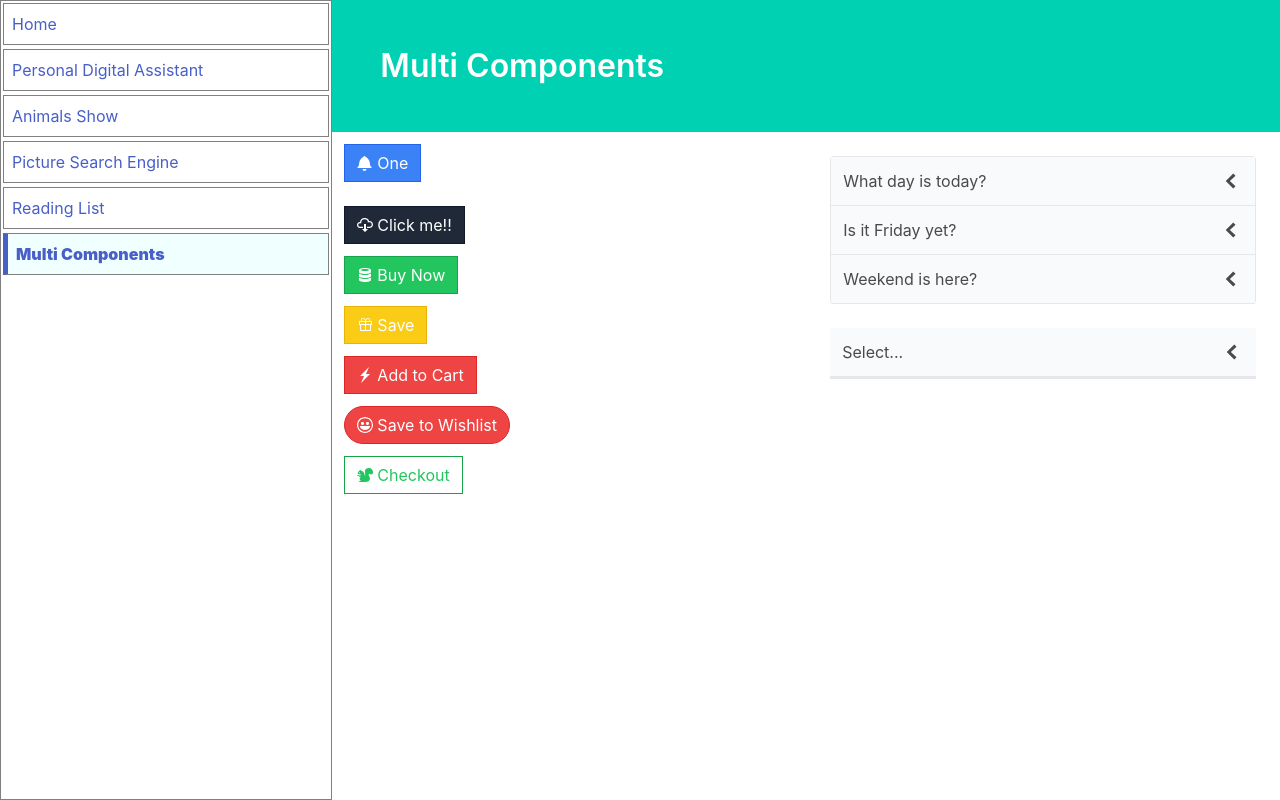
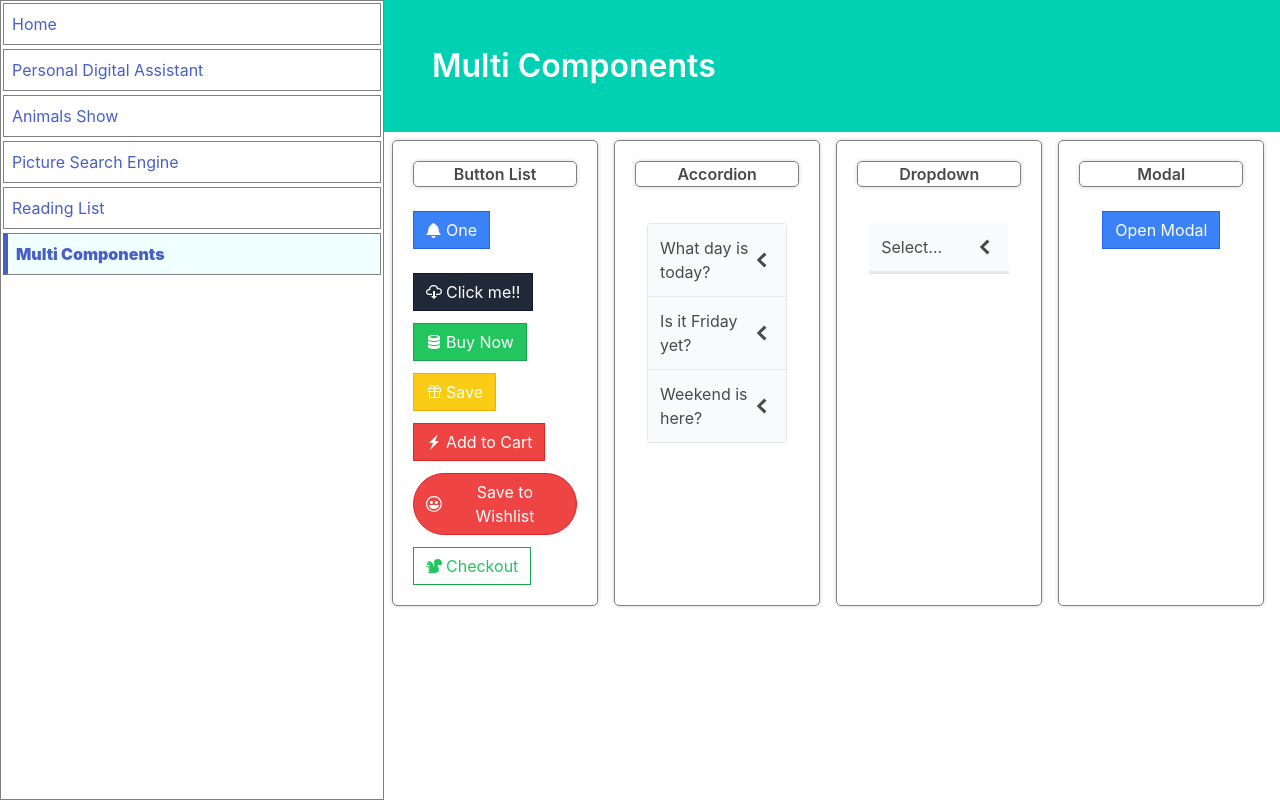
Before and after one commit to SaadiaAhmad/react-project, a React (Create React App) app: page /multi-components in a window 1280 px wide. Built offline with nearby package versions, Linux system fonts and the light colour scheme.

Commit message:
create and use Modal component

```diff
--- a/public/index.html
+++ b/public/index.html
@@ -39,5 +39,6 @@
       To begin the development, run `npm start` or `yarn start`.
       To create a production bundle, use `npm run build` or `yarn build`.
     -->
+    <div class="modal-container"></div>
   </body>
 </html>
--- a/src/App.css
+++ b/src/App.css
@@ -3,6 +3,6 @@
 }
 
 .main-content {
-    width: 77%;
+    width: 70%;
     height: 100vh;
 }
--- /dev/null
+++ b/src/components/MultiComponents/Modal/Modal.js
@@ -0,0 +1,15 @@
+import ReactDOM from "react-dom";
+
+function Modal({ onClose }) {
+    return ReactDOM.createPortal(
+        <div>
+            <div className="absolute inset-0 bg-gray-300 opacity-80" onClick={onClose}></div>
+            <div className="absolute inset-40 p-10 bg-white">
+                I'm a modal
+            </div>
+        </div>,
+        document.querySelector('.modal-container')
+    )
+}
+
+export default Modal;
--- a/src/components/MultiComponents/MultiComponents.css
+++ b/src/components/MultiComponents/MultiComponents.css
@@ -1,7 +1,32 @@
 .flex-container {
     display: flex;
+    flex-wrap: wrap;
 
     .flex-child {
-        flex-basis: 50%;
+        display: flex;
+        flex-direction: column;
+        border: 1px solid grey;
+        border-radius: 5px;
+        box-shadow: 0 0 4px lightgray;
+        width: 200px;
+        max-width: 200px;
+        margin: 8px;
+        padding: 8px;
+        min-width: 23%;
+    }
+
+    .child-title {
+        text-align: center;
+        font-weight: 600;
+        border: 1px solid grey;
+        border-radius: 5px;
+        box-shadow: 0 0 4px lightgray;
+        margin: 12px;
+    }
+
+    .modal-div {
+        display: flex;
+        align-items: center;
+        flex-direction: column;
     }
 }
--- a/src/components/MultiComponents/MultiComponents.js
+++ b/src/components/MultiComponents/MultiComponents.js
@@ -3,9 +3,12 @@ import Dropdown from "./Dropdown.js/Dropdown";
 import ButtonList from "./ButtonList/ButtonList";
 import Accordion from './Accordion/Accordion';
 import { useState } from "react";
+import Modal from './Modal/Modal';
+import Button from './Button/Button';
 
 function MultiComponents() {
     const [ selectedOption, setSelecetedOption ] = useState(null);
+    const [ showModal, setShowModal ] = useState(false);
 
     const accordionItems = [
         {
@@ -41,6 +44,14 @@ function MultiComponents() {
         setSelecetedOption(option);
     }
 
+    const handleModalOpenClick = () => {
+        setShowModal(true);
+    }
+
+    const handleModalClose = () => {
+        setShowModal(false);
+    }
+
     return (
         <div>
             <section className='hero is-primary'>
@@ -51,11 +62,23 @@ function MultiComponents() {
 
             <div className="flex-container">
                 <div className="flex-child">
+                    <h2 className='child-title'>Button List</h2>
                     <ButtonList></ButtonList>
                 </div>
                 <div className="flex-child">
+                    <h2 className='child-title'>Accordion</h2>
                     <Accordion items={accordionItems}></Accordion>
+                </div>
+                <div className='flex-child'>
+                    <h2 className='child-title'>Dropdown</h2>
                     <Dropdown options={dropdownOptions} selectedOption={selectedOption} onSelectChange={(val) => handleSelectChange(val)}></Dropdown>
+                </div>
+                <div className='flex-child'>
+                    <h2 className='child-title'>Modal</h2>
+                    <div className='modal-div'>
+                        <Button primary onClick={handleModalOpenClick}>Open Modal</Button>
+                        { showModal && <Modal onClose={handleModalClose}></Modal>}
+                    </div>
                 </div>
             </div>
 
--- a/src/components/Sidebar/Sidebar.css
+++ b/src/components/Sidebar/Sidebar.css
@@ -1,7 +1,7 @@
 .side-navigation {
     display: flex;
     flex-direction: column;
-    width: 27%;
+    width: 30%;
     height: 100vh;
     border: 1px solid grey;
 
```
